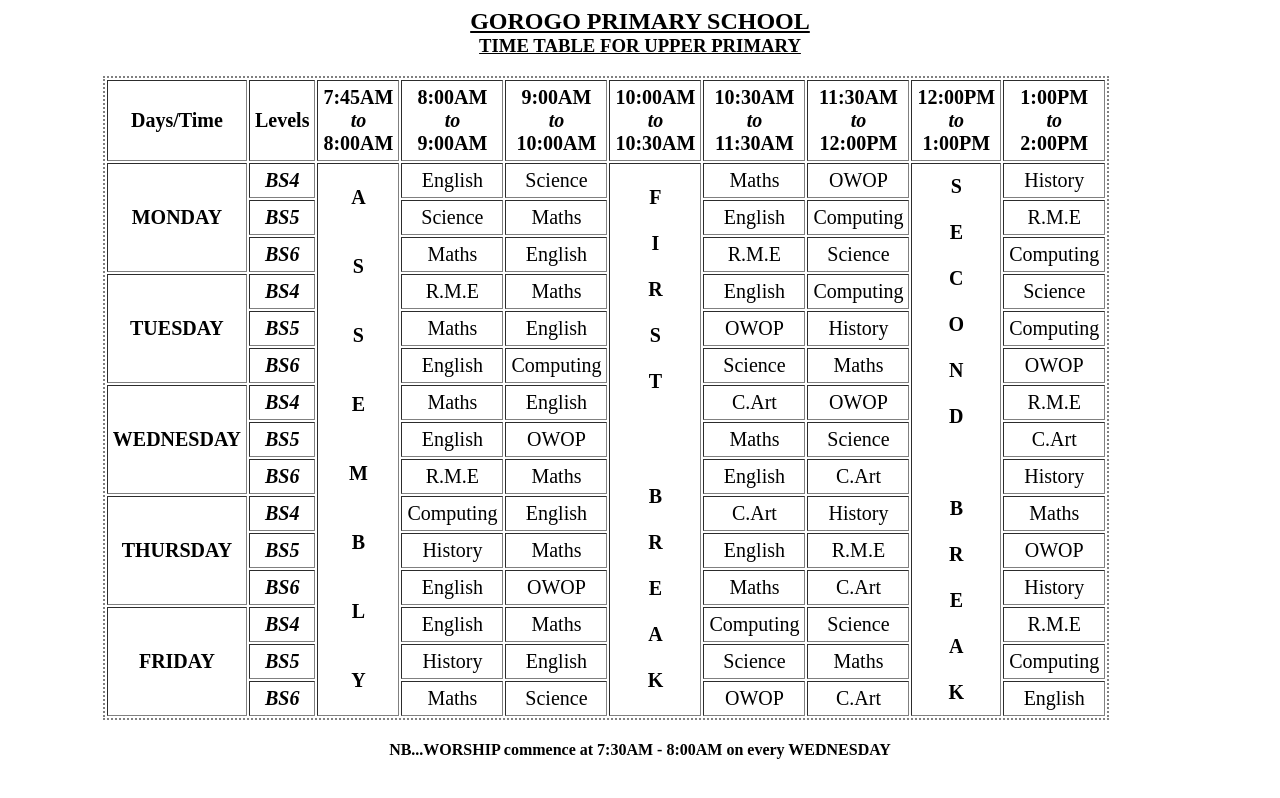
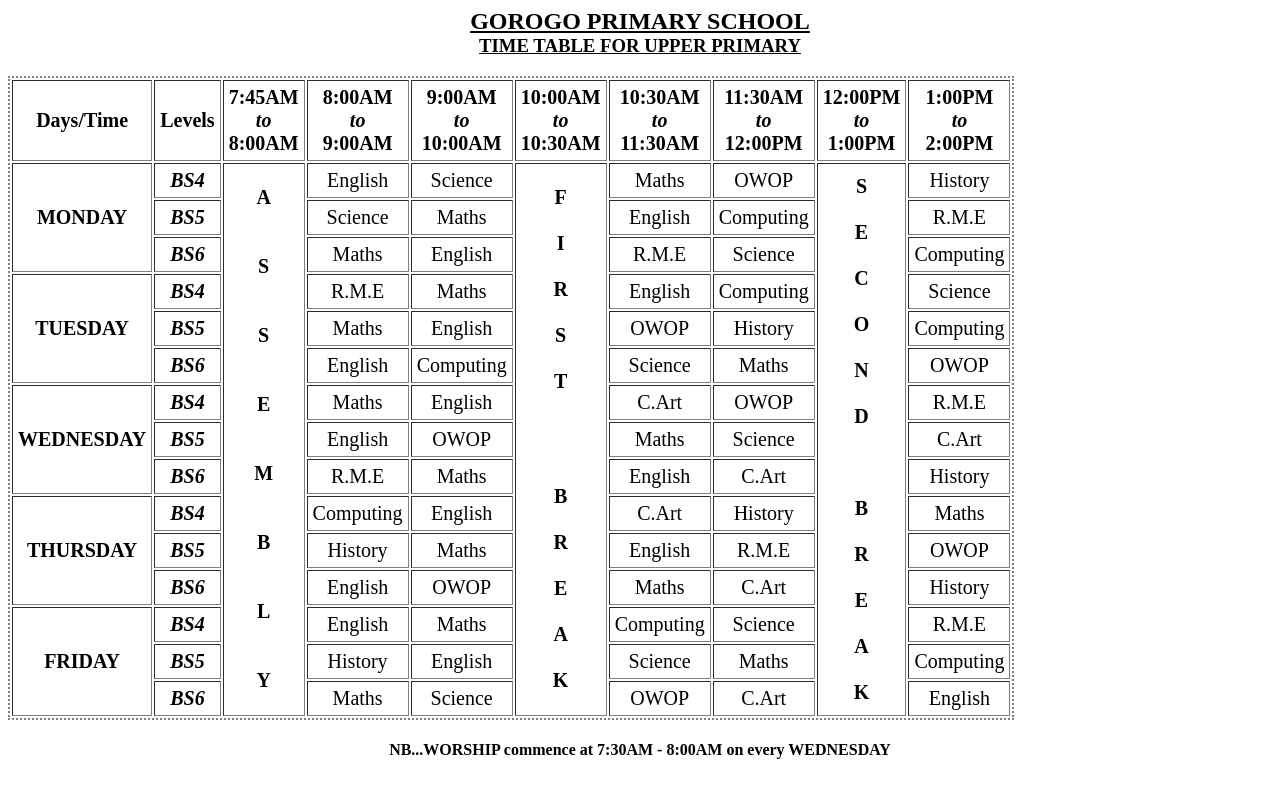
Before and after one commit to EMMANUELACKAH1320/Gorogo-Primary-, a plain HTML site: page index.html in a window 1280 px wide. Drawn offline with Linux system fonts and the light colour scheme.

Commit message:
Changed margin left

```diff
--- a/index.css
+++ b/index.css
@@ -21,7 +21,6 @@ h3 {
 
 table{
     border-style: dotted;
-    margin-left: 7.5%;
 
 }
 
```
